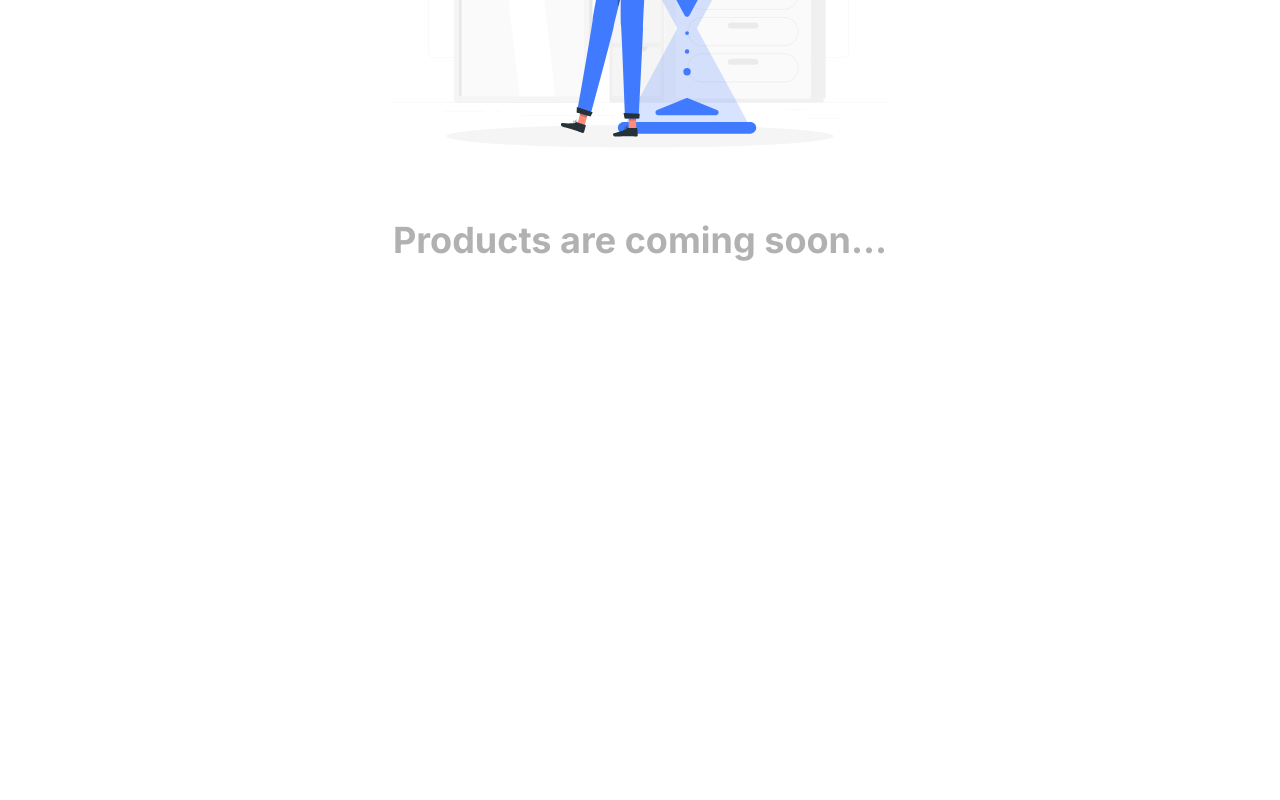
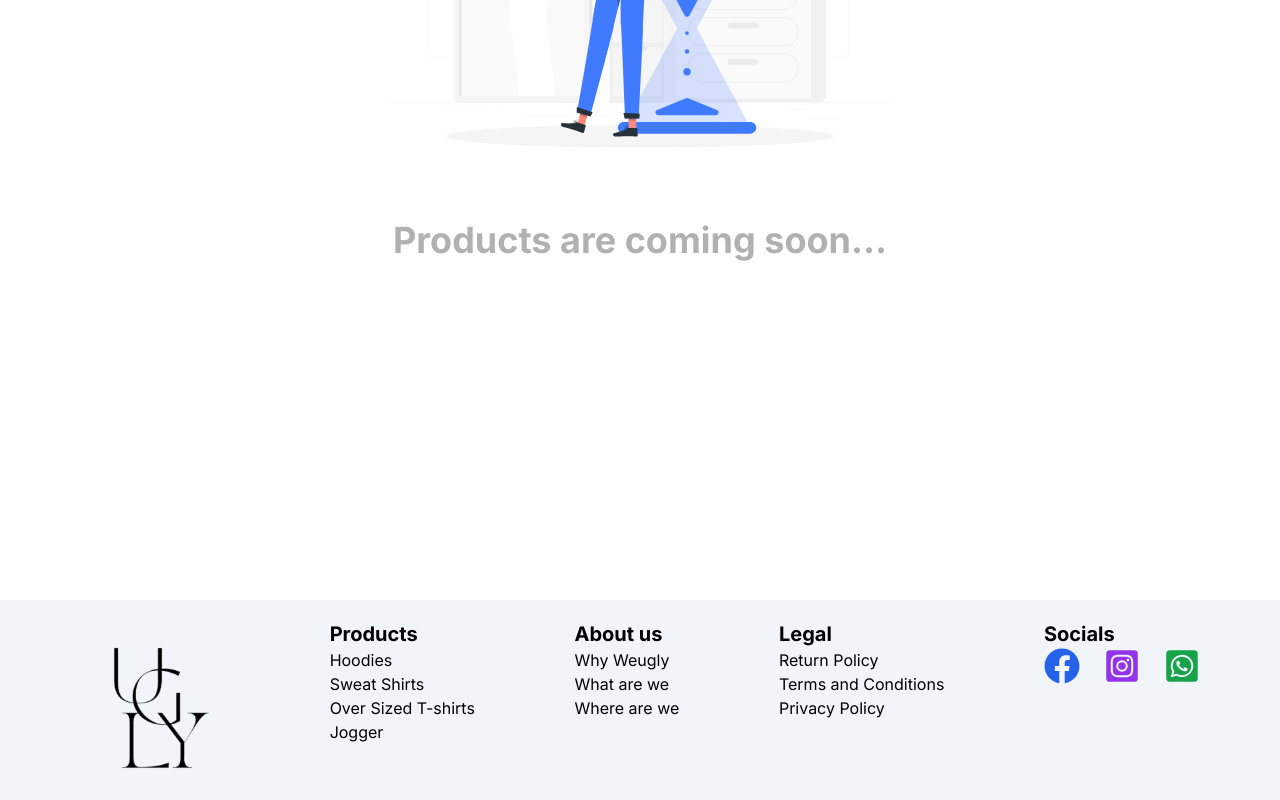
Before and after one commit to RoshanDalami/E-commerce, a Next.js app: page /comingsoon in a window 1280 px wide. Shown: the part 345-1145 px from the top of the page. Before the commit the page ends 865 px from the top, so only its background shows below. Built offline with nearby package versions, Linux system fonts and the light colour scheme; no server answers.

Commit message:
added footer section for desktop view

```diff
--- a/src/app/Components/FooterMobile.tsx
+++ b/src/app/Components/FooterMobile.tsx
@@ -1,40 +1,190 @@
 import Link from "next/link";
-import {AiOutlineHome,AiOutlineSearch} from 'react-icons/ai'
-import {BiCategoryAlt} from 'react-icons/bi'
-import {BsRocketTakeoff,BsPerson} from 'react-icons/bs'
-
+import Image from "next/image";
+import logo from '../../../public/logo.png'
+import { AiOutlineHome, AiOutlineSearch } from "react-icons/ai";
+import { BiCategoryAlt } from "react-icons/bi";
+import { FaFacebook,FaWhatsappSquare,FaInstagramSquare } from "react-icons/fa";
+import { BsRocketTakeoff, BsPerson } from "react-icons/bs";
 
 export default function Footer() {
+  const Products = [
+    {
+      id: "1",
+      title: "Hoodies",
+      link: "/",
+    },
+    {
+      id: "2",
+      title: "Sweat Shirts",
+      link: "/",
+    },
+    {
+      id: "3",
+      title: "Over Sized T-shirts",
+      link: "/",
+    },
+    {
+      id: "4",
+      title: "Jogger",
+      link: "/",
+    },
+  ];
+  const Details = [
+    {
+      id: "1",
+      title: "Why Weugly",
+      link: "/",
+    },
+    {
+      id: "2",
+      title: "What are we",
+      link: "/",
+    },
+    {
+      id: "3",
+      title: "Where are we",
+      link: "/",
+    },
+  ];
+  const Legal = [
+    {
+      id: "1",
+      title: "Return Policy",
+      link: "/",
+    },
+    {
+      id: "2",
+      title: "Terms and Conditions",
+      link: "/",
+    },
+    {
+      id: "3",
+      title: "Privacy Policy",
+      link: "/",
+    },
+  ];
+  const Socials = [
+    {
+      id:'1',
+      title:'facebook',
+      link:'https://www.facebook.com/WeUgly.in',
+      icons:<FaFacebook/>,
+      class:'text-4xl text-blue-600'
+    },
+    {
+      id:'2',
+      title:'instagram',
+      link:'https://instagram.com/weugly.in?igshid=MzMyNGUyNmU2YQ==',
+      icons:<FaInstagramSquare/>,
+      class:'text-4xl text-purple-600'
+    },
+    {
+      id:'3',
+      title:'Whatsapp',
+      link:'https://wa.me/message/F2X4SSL5A4DRC1',
+      icons:<FaWhatsappSquare/>,
+      class:'text-4xl text-green-600'
+    },
+  ]
   return (
+    <>
       <main className=" md:hidden sticky bottom-0 z-50">
         <footer>
           <nav className="bg-white border-t-[1px] border-gray-500  pt-4  h-[70px] flex items-center justify-center gap-10">
-          <div >
-            <Link href={'/'} className="flex flex-col items-center justify-center">
-                <AiOutlineHome className="text-3xl"  />
+            <div>
+              <Link
+                href={"/"}
+                className="flex flex-col items-center justify-center"
+              >
+                <AiOutlineHome className="text-3xl" />
                 <span className="text-sm">Home</span>
               </Link>
             </div>
-          <div >
-            <Link href={'/categories'} className="flex flex-col items-center justify-center">
-                <BiCategoryAlt className="text-3xl"  />
+            <div>
+              <Link
+                href={"/categories"}
+                className="flex flex-col items-center justify-center"
+              >
+                <BiCategoryAlt className="text-3xl" />
                 <span className="text-sm">Categories</span>
               </Link>
             </div>
-          <div >
-            <Link href={'/categories'} className="flex flex-col items-center justify-center">
-                <BsRocketTakeoff className="text-3xl"  />
+            <div>
+              <Link
+                href={"/categories"}
+                className="flex flex-col items-center justify-center"
+              >
+                <BsRocketTakeoff className="text-3xl" />
                 <span className="text-sm">Explore</span>
               </Link>
             </div>
-          <div >
-            <Link href={'/profile'} className="flex flex-col items-center justify-center">
-                <BsPerson className="text-3xl"  />
+            <div>
+              <Link
+                href={"/profile"}
+                className="flex flex-col items-center justify-center"
+              >
+                <BsPerson className="text-3xl" />
                 <span className="text-sm">Profile</span>
               </Link>
             </div>
           </nav>
         </footer>
       </main>
+      <main className="hidden md:flex bg-slate-100 h-[200px] mt-20 justify-between  px-20 py-5 ">
+        <section>
+          <Image src={logo} alt="logo" width={150} height={150} />
+        </section>
+        <section>
+          <h1 className="text-xl font-bold">Products</h1>
+          <div>
+            {Products.map((items) => {
+              return (
+                <Link href={items.link} key={items.id}>
+                  <p>{items.title}</p>
+                </Link>
+              );
+            })}
+          </div>
+        </section>
+        <section>
+          <h1 className="text-xl font-bold" >About us</h1>
+          <div>
+            {Details.map((items) => {
+              return (
+                <Link href={items.link} key={items.id}>
+                  <p>{items.title}</p>
+                </Link>
+              );
+            })}
+          </div>
+        </section>
+        <section>
+          <h1 className="text-xl font-bold">Legal</h1>
+          <div>
+            {Legal.map((items) => {
+              return (
+                <Link href={items.link} key={items.id}>
+                  <p>{items.title}</p>
+                </Link>
+              );
+            })}
+          </div>
+        </section>
+        <section className=" ">
+          <h1 className="text-xl font-bold">Socials</h1>
+          <div className="flex items-center justify-left gap-6" >
+            {Socials.map((items) => {
+              return (
+                <Link href={items.link} target="_blank" key={items.id}>
+                  <p className={items.class} >
+                  {items.icons}
+                  </p>
+                </Link>
+              );
+            })}
+          </div>
+        </section>
+      </main>
+    </>
   );
 }
```
Lines whose indentation alone changed are shown as unchanged.
